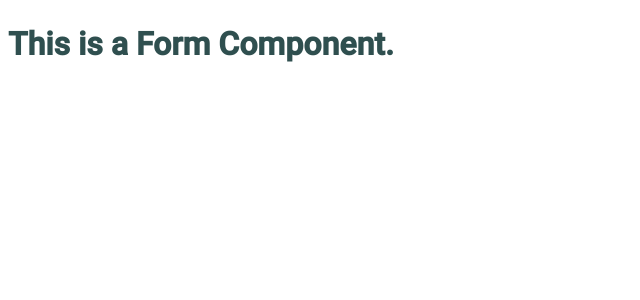
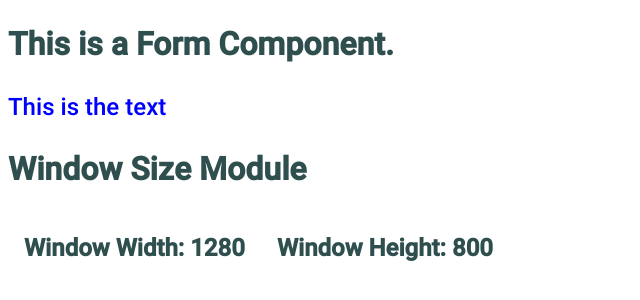
Before and after one commit to aclarke211/vue-tools, a Vue app: page /components/general/form in a window 1280 px wide. Shown: the top 300 px of the page, without its empty margins (0-640 px from the left). Built offline with nearby package versions, Linux system fonts and the light colour scheme.

Commit message:
Apply different styles to text module based on width of the window.

```diff
--- a/src/components/FormComponent.vue
+++ b/src/components/FormComponent.vue
@@ -1,11 +1,42 @@
 <template>
   <div class="vc form">
     <h1>This is a Form Component.</h1>
+    <TextModule :text="'This is the text'" :textStyles="formTextStyles"  />
+
+    <WindowSize  :showValues="true" @dimensions="(event) => { this.windowDimensions = event }" />
   </div>
 </template>
 
 <script>
+import TextModule from '@/components/modules/TextModule.vue';
+import WindowSize from '@/components/modules/logic/WindowSize.vue';
+
 export default {
   name: 'FormComponent',
+
+  data: () => ({
+    windowDimensions: {},
+  }),
+
+  components: {
+    TextModule,
+    WindowSize,
+  },
+
+  computed: {
+    formTextStyles() {
+      if (this.windowDimensions.width <= 767) {
+        return {
+          color: 'red',
+          'font-size': '2rem',
+        };
+      }
+
+      return {
+        color: 'blue',
+        'font-size': '1.5rem',
+      };
+    }
+  }
 };
 </script>
```
